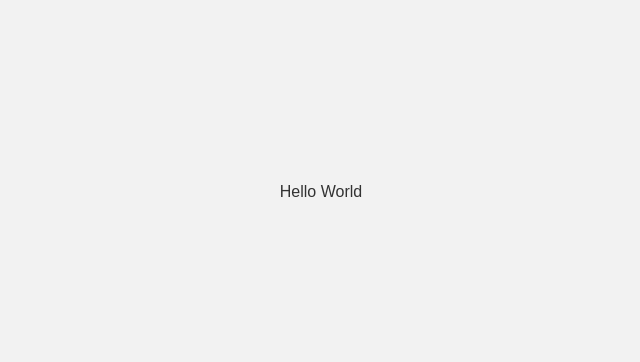
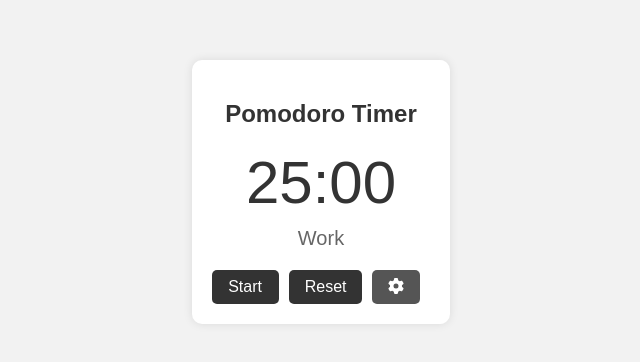
Before and after one commit to hiyodev/pomodoro-app, a React (Create React App) app: page / in a window 1280 px wide. Shown: the part 208-570 px from the top of the page, without its empty margins (319-959 px from the left). Built offline with nearby package versions, Linux system fonts and the light colour scheme.

Commit message:
Added Start / Stop Timer Functionality
1. Added buttons
2. Timer functionality
3. Font-Awesome package installed

```diff
--- a/package.json
+++ b/package.json
@@ -3,6 +3,9 @@
   "version": "0.1.0",
   "private": true,
   "dependencies": {
+    "@fortawesome/fontawesome-svg-core": "^6.4.0",
+    "@fortawesome/free-solid-svg-icons": "^6.4.0",
+    "@fortawesome/react-fontawesome": "^0.2.0",
     "@testing-library/jest-dom": "^5.16.5",
     "@testing-library/react": "^13.4.0",
     "@testing-library/user-event": "^13.5.0",
--- a/src/components/Card.jsx
+++ b/src/components/Card.jsx
@@ -1,7 +1,68 @@
-import React from "react";
+import React, { useState } from "react";
+import { styled } from "styled-components";
+import { FontAwesomeIcon } from "@fortawesome/react-fontawesome";
+import { faCog } from "@fortawesome/free-solid-svg-icons";
+
+import Timer from "./Timer";
+
+const StyledCard = styled.div`
+  background-color: #fff;
+  box-shadow: 0 0 10px rgba(0, 0, 0, 0.1);
+  padding: 20px;
+  border-radius: 10px;
+  max-width: 600px; /* Updated width */
+  margin: 0 auto;
+`;
+
+const ButtonWrapper = styled.div``;
+
+const StyledButton = styled.button`
+  background-color: #333;
+  color: #fff;
+  border: none;
+  padding: 8px 16px;
+  margin-right: 10px;
+  border-radius: 5px;
+  cursor: pointer;
+  font-size: 16px;
+`;
+
+const StyledStartStopButton = styled(StyledButton)`
+  width: 4.2rem;
+`;
+
+const StyledIconButton = styled(StyledButton)`
+  background-color: #555;
+`;
 
 function Card(props) {
-  return <div>Hello World</div>;
+  // Card handles starting and stopping of timers of different modes ( Pomodoro, Break, Long Break )
+  const [startTimer, setStartTimer] = useState(false);
+  const [resetTimer, setResetTimer] = useState(0);
+
+  const [pomoDuration, setPomoDuration] = useState(1500);
+  const [breakDuration, setBreakDuration] = useState(300);
+
+  return (
+    <StyledCard>
+      <Timer
+        startTimer={startTimer}
+        timeDuration={pomoDuration}
+        resetTimer={resetTimer}
+      ></Timer>
+      <ButtonWrapper>
+        <StyledStartStopButton onClick={() => setStartTimer(!startTimer)}>
+          {startTimer ? "Stop" : "Start"}
+        </StyledStartStopButton>
+        <StyledButton onClick={() => setResetTimer(resetTimer + 1)}>
+          Reset
+        </StyledButton>
+        <StyledIconButton>
+          <FontAwesomeIcon icon={faCog}></FontAwesomeIcon>
+        </StyledIconButton>
+      </ButtonWrapper>
+    </StyledCard>
+  );
 }
 
 export default Card;
--- /dev/null
+++ b/src/components/Timer.jsx
@@ -0,0 +1,55 @@
+import React, { useState, useEffect } from "react";
+
+import { styled } from "styled-components";
+
+const TimerContainer = styled.div`
+  margin-bottom: 20px;
+`;
+
+const TimerDisplay = styled.div`
+  font-size: 60px;
+  margin-bottom: 10px;
+`;
+
+const TimerStatus = styled.div`
+  font-size: 20px;
+  color: #666;
+`;
+
+function Timer(props) {
+  const { startTimer, timeDuration, resetTimer } = props;
+
+  const [timer, setTimer] = useState(timeDuration);
+
+  useEffect(() => {
+    console.log("Use effect Test");
+    let interval = null;
+
+    if (startTimer && timer > 0) {
+      interval = setInterval(() => setTimer((oldTimer) => oldTimer - 1), 1000);
+    }
+
+    return () => clearInterval(interval);
+  }, [startTimer, timer]);
+
+  useEffect(() => {
+    console.log("Timer Reset");
+    setTimer(timeDuration);
+  }, [resetTimer]);
+
+  const inMinutes = (timer % 60).toString();
+
+  return (
+    <TimerContainer>
+      <h2>Pomodoro Timer</h2>
+      <TimerDisplay>
+        {`${Math.floor(timer / 60)}:${
+          inMinutes.length === 1 ? "0" + inMinutes : inMinutes
+        }`}
+      </TimerDisplay>
+      <TimerStatus>Work</TimerStatus>
+    </TimerContainer>
+  );
+}
+
+export default Timer;
```
Also changed, not shown: 1 other file (tests, documents, lock files or other folders).
